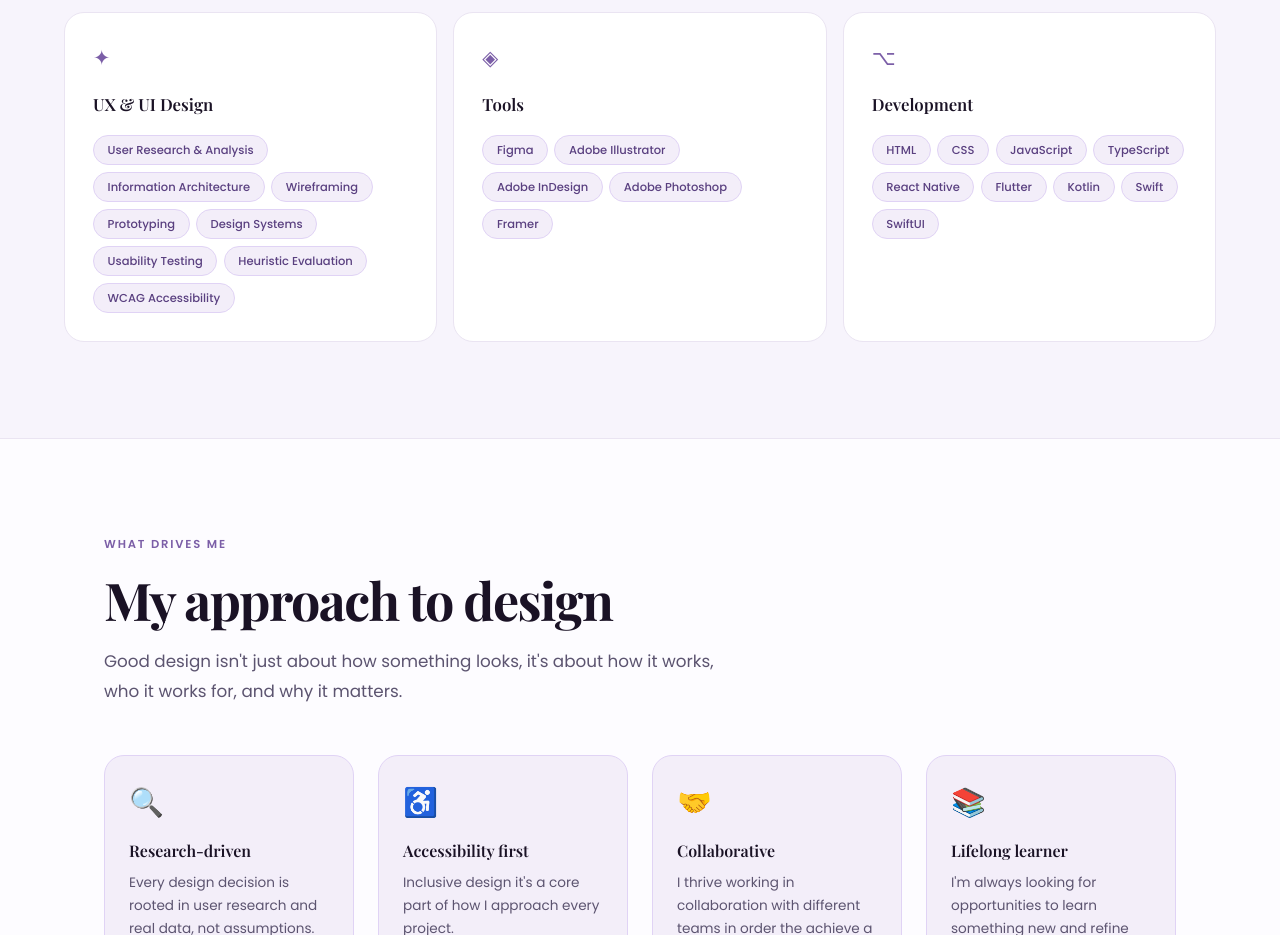
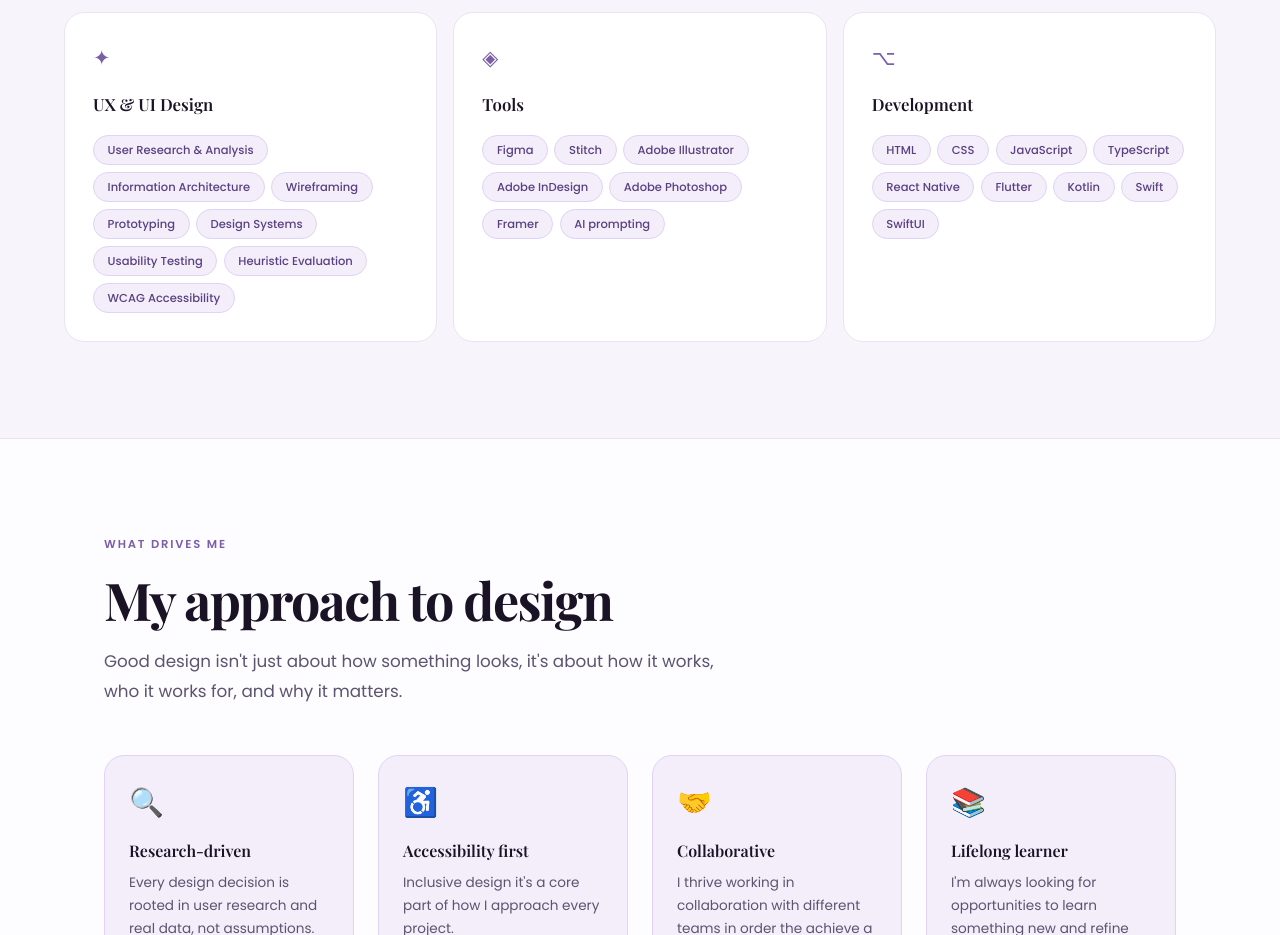
Before and after one commit to ocam0026/portfolio, a React (Vite) app: page /about in a window 1280 px wide. Shown: the part 1100-2035 px from the top of the page. Built offline with nearby package versions, Linux system fonts and the light colour scheme; a web font is replaced by a local one.

Commit message:
added stitch to tools

```diff
--- a/src/data/portfolio.js
+++ b/src/data/portfolio.js
@@ -344,10 +344,12 @@ export const skills = {
     title: "Tools",
     items: [
       "Figma",
+      "Stitch",
       "Adobe Illustrator",
       "Adobe InDesign",
       "Adobe Photoshop",
       "Framer",
+      "AI prompting",
     ],
   },
   development: {
```
